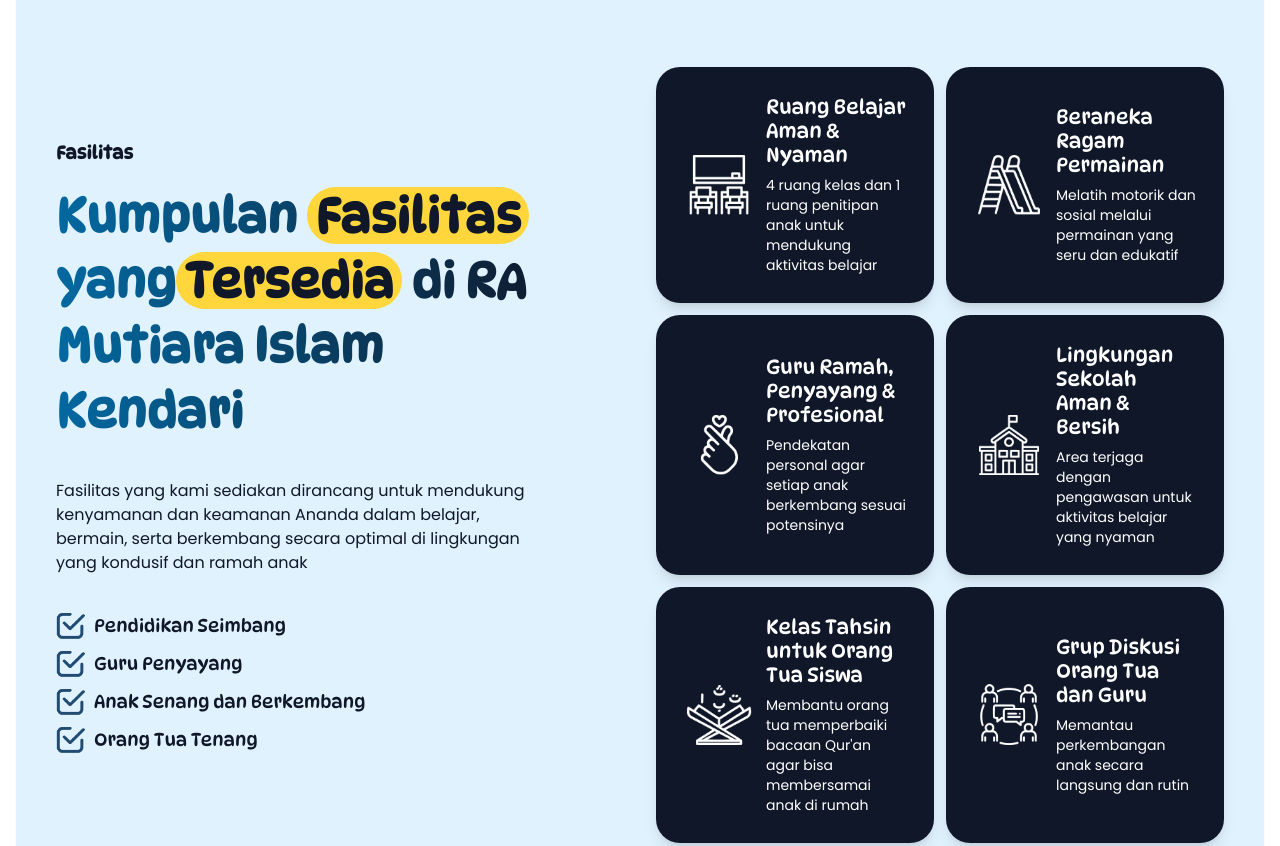
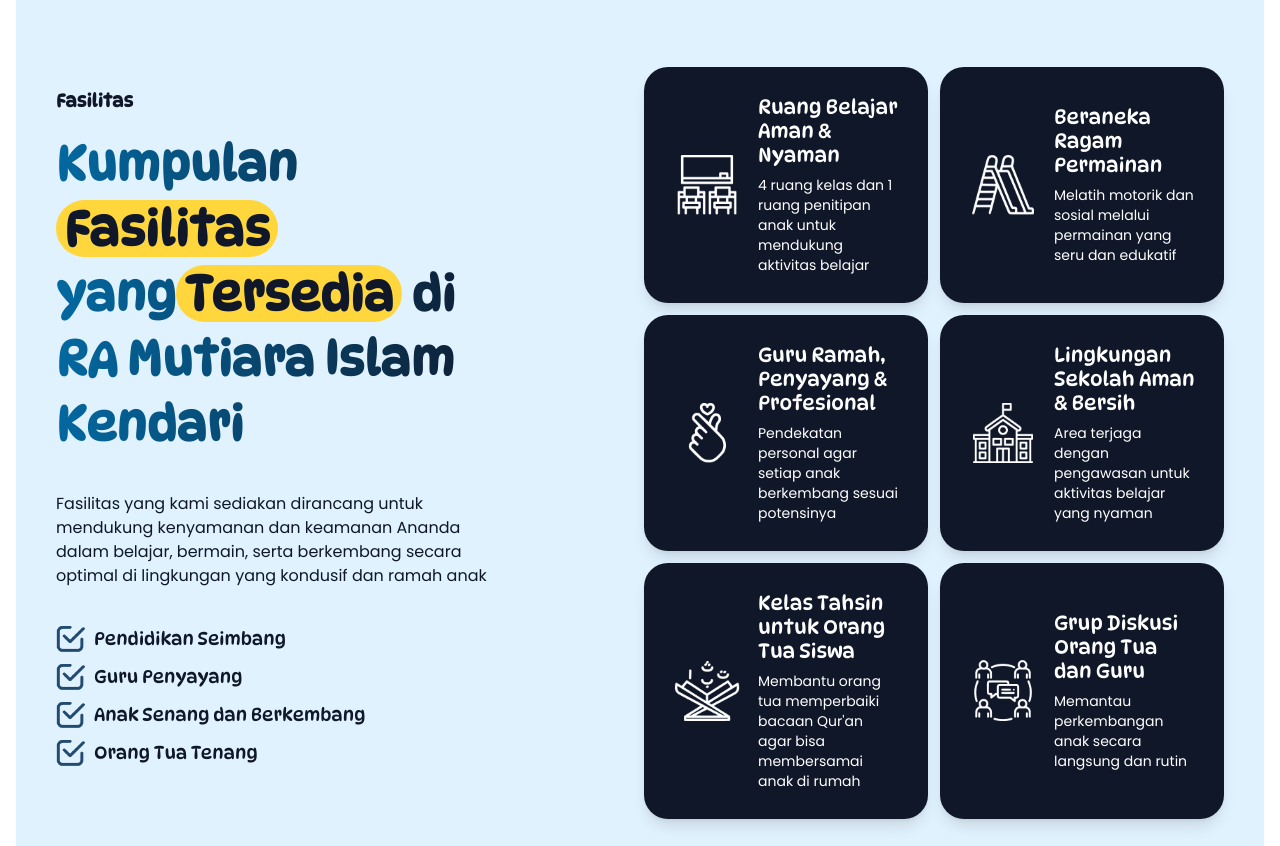
Before and after one commit to fdhlnrzzmn/landingpage-ppdb-mutiaraislam, a website: page index.html in a window 1280 px wide. Shown: the part 2220-3066 px from the top of the page. Drawn offline with Linux system fonts and the light colour scheme.

Commit message:
add: add facilities section

```diff
--- a/index.html
+++ b/index.html
@@ -363,8 +363,8 @@
       class="pt-24 pb-24 md:pt-32 md:pb-32 px-6 lg:px-0 bg-sky-100 m-4 rounded-xl shadow-sm"
     >
       <div class="container mx-auto">
-        <div class="grid grid-cols-1 md:grid-cols-2 gap-8 mx-0 md:mx-10">
-          <div class="self-center md:w-[90%]">
+        <div class="grid grid-cols-1 md:grid-cols-2 gap-2 mx-0 md:mx-10">
+          <div class="self-center md:w-[80%]">
             <h2 class="font-semibold text-lg mb-4">Fasilitas</h2>
             <h2
               class="font-bold text-3xl md:text-5xl leading-[40px] md:leading-[65px] bg-gradient-to-r from-sky-700 to-thirdColor text-transparent bg-clip-text"
@@ -385,7 +385,7 @@
               dan keamanan Ananda dalam belajar, bermain, serta berkembang
               secara optimal di lingkungan yang kondusif dan ramah anak
             </p>
-            <div class="grid grid-cols-1 mt-9 gap-2 mb-4">
+            <div class="grid grid-cols-1 mt-9 gap-2 mb-8">
               <div class="flex flex-wrap align-center gap-2">
                 <img
                   src="./src/img/checklist.png"
@@ -430,7 +430,7 @@
                   alt="daftar sekolah islam kendari"
                   class="mr-1 w-[70px] h-[70px] pointer-events-none self-center"
                 />
-                <div class="ml-2 self-center">
+                <div class="ml-3 self-center">
                   <h4 class="text-xl leading-6">Ruang Belajar Aman & Nyaman</h4>
                   <p class="mt-2 text-sm">
                     4 ruang kelas dan 1 ruang penitipan anak untuk mendukung
@@ -446,7 +446,7 @@
                   alt="daftar sekolah islam kendari"
                   class="mr-1 w-[70px] h-[70px] pointer-events-none self-center"
                 />
-                <div class="ml-2 self-center">
+                <div class="ml-3 self-center">
                   <h4 class="text-xl leading-6">Beraneka Ragam Permainan</h4>
                   <p class="mt-2 text-sm">
                     Melatih motorik dan sosial melalui permainan yang seru dan
@@ -462,7 +462,7 @@
                   alt="daftar sekolah islam kendari"
                   class="mr-1 w-[70px] h-[70px] pointer-events-none self-center"
                 />
-                <div class="ml-2 self-center">
+                <div class="ml-3 self-center">
                   <h4 class="text-xl leading-6">
                     Guru Ramah, Penyayang & Profesional
                   </h4>
@@ -480,7 +480,7 @@
                   alt="daftar sekolah islam kendari"
                   class="mr-1 w-[70px] h-[70px] pointer-events-none self-center"
                 />
-                <div class="ml-2 self-center">
+                <div class="ml-3 self-center">
                   <h4 class="text-xl leading-6">
                     Lingkungan Sekolah Aman & Bersih
                   </h4>
@@ -498,7 +498,7 @@
                   alt="daftar sekolah islam kendari"
                   class="mr-1 w-[70px] h-[70px] pointer-events-none self-center"
                 />
-                <div class="ml-2 self-center">
+                <div class="ml-3 self-center">
                   <h4 class="text-xl leading-6">
                     Kelas Tahsin untuk Orang Tua Siswa
                   </h4>
@@ -516,7 +516,7 @@
                   alt="daftar sekolah islam kendari"
                   class="mr-1 w-[70px] h-[70px] pointer-events-none self-center"
                 />
-                <div class="ml-2 self-center">
+                <div class="ml-3 self-center">
                   <h4 class="text-xl leading-6">
                     Grup Diskusi Orang Tua dan Guru
                   </h4>
```
Also changed, not shown: dist/output.css.
